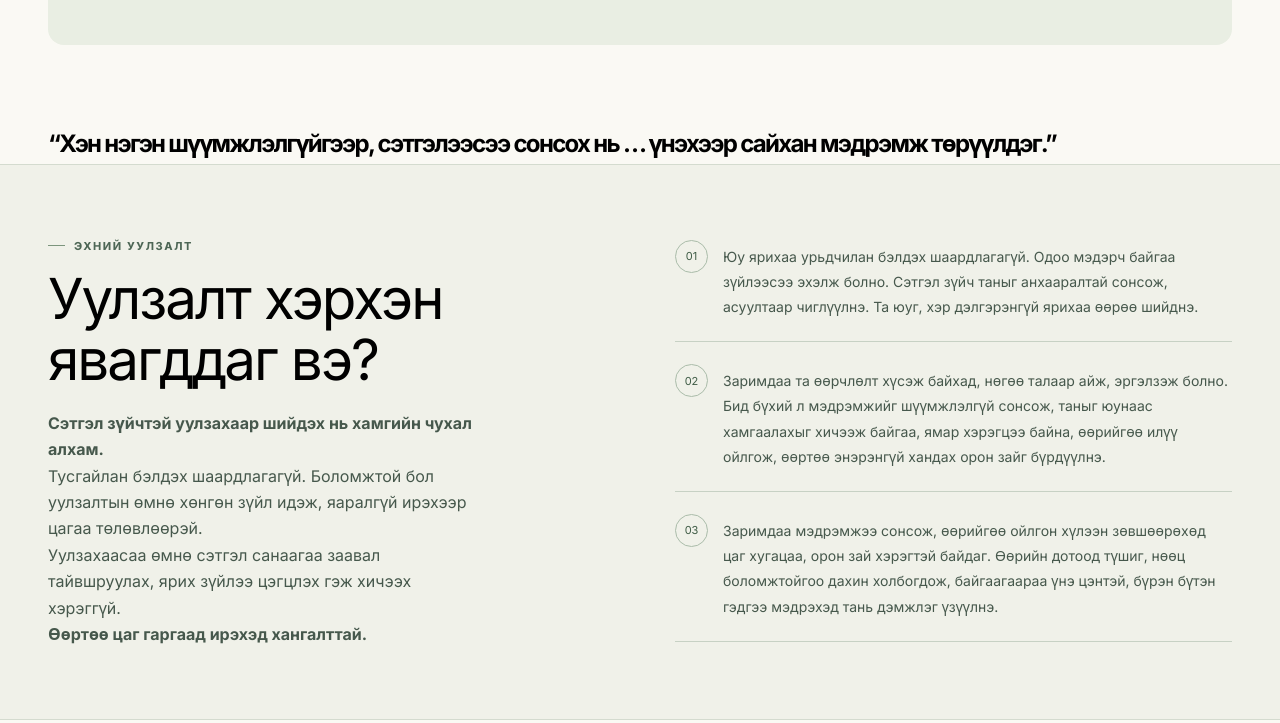
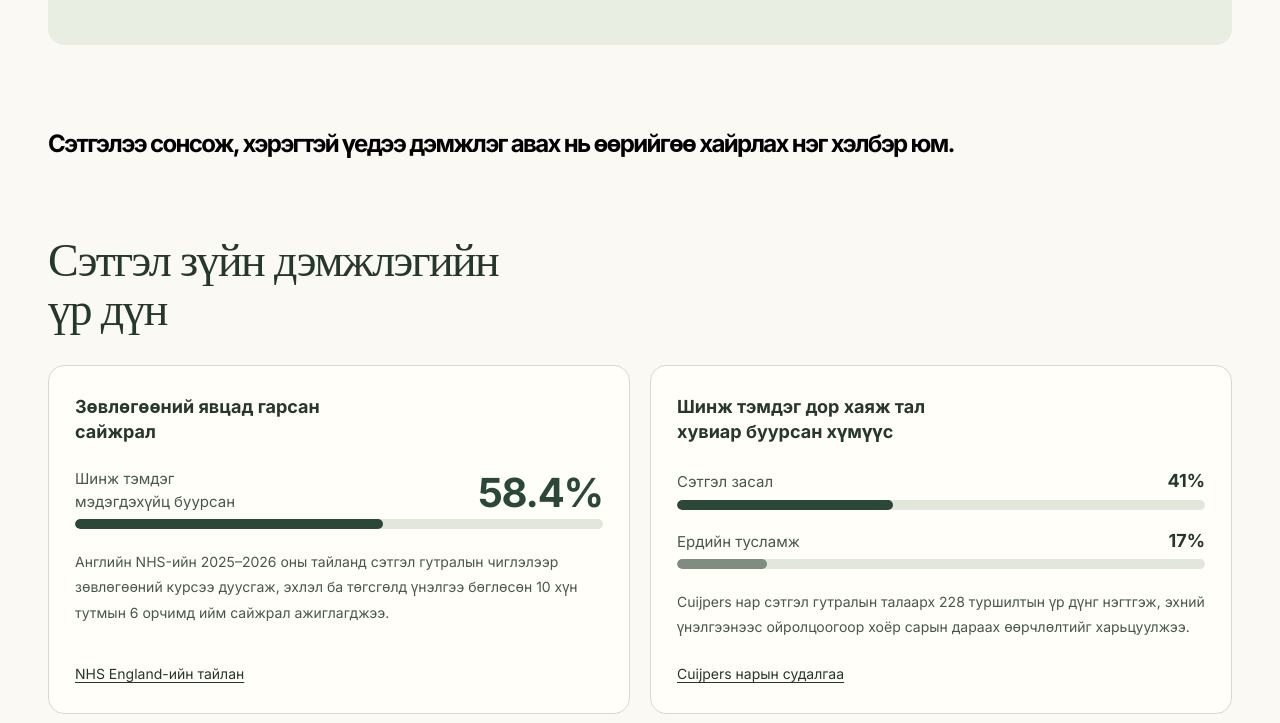
Before and after one commit to odonchimeghm-ux/Web_Energy-center, a plain HTML site: page index.html in a window 1280 px wide. Shown: the part 3497-4220 px from the top of the page. Drawn offline with Linux system fonts and the light colour scheme.

Commit message:
Текстийг бүрэн засварлав

```diff
--- a/index.html
+++ b/index.html
@@ -247,37 +247,40 @@
 
     <!-- Quote -->
     <div class="container">
-      <blockquote class="quote">“Хэн нэгэн шүүмжлэлгүйгээр, сэтгэлээсээ сонсох нь … үнэхээр сайхан мэдрэмж төрүүлдэг.”</blockquote>
+      <blockquote class="quote">Сэтгэлээ сонсож, хэрэгтэй үедээ дэмжлэг авах нь өөрийгөө хайрлах нэг хэлбэр юм.</blockquote>
     </div>
 
-    <!-- First meeting -->
-    <section class="first-meeting" aria-labelledby="first-title">
-      <div class="container first-grid">
-        <div>
-          <p class="eyebrow">ЭХНИЙ УУЛЗАЛТ</p>
-          <h2 id="first-title" class="first-title">Уулзалт хэрхэн<br>явагддаг вэ?</h2>
-          <div class="first-text">
-            <p><strong>Сэтгэл зүйчтэй уулзахаар шийдэх нь хамгийн чухал алхам.</strong></p>
-            <p>Тусгайлан бэлдэх шаардлагагүй. Боломжтой бол уулзалтын өмнө хөнгөн зүйл идэж, яаралгүй ирэхээр цагаа төлөвлөөрэй.</p>
-            <p>Уулзахаасаа өмнө сэтгэл санаагаа заавал тайвшруулах, ярих зүйлээ цэгцлэх гэж хичээх хэрэггүй.</p>
-            <p><strong>Өөртөө цаг гаргаад ирэхэд хангалттай.</strong></p>
+    <!-- Results -->
+    <section class="container results" aria-labelledby="results-title">
+      <h2 id="results-title" class="h2-serif">Сэтгэл зүйн дэмжлэгийн<br>үр дүн</h2>
+
+      <div class="results-grid">
+        <article class="result-card">
+          <h3 class="result-title">Зөвлөгөөний явцад гарсан сайжрал</h3>
+          <div class="result-stat">
+            <span class="result-label">Шинж тэмдэг мэдэгдэхүйц буурсан</span>
+            <strong class="result-big">58.4%</strong>
           </div>
-        </div>
+          <div class="bar" aria-hidden="true"><span style="width: 58.4%"></span></div>
+          <p class="result-text">Английн NHS-ийн 2025–2026 оны тайланд сэтгэл гутралын чиглэлээр зөвлөгөөний курсээ дуусгаж, эхлэл ба төгсгөлд үнэлгээ бөглөсөн 10 хүн тутмын 6 орчимд ийм сайжрал ажиглагджээ.</p>
+          <a class="result-link" href="https://digital.nhs.uk/data-and-information/publications/statistical/nhs-talking-therapies-for-anxiety-and-depression-annual-reports/2025-26" target="_blank" rel="noopener">NHS England-ийн тайлан</a>
+        </article>
 
-        <ol class="steps">
-          <li>
-            <span class="step-num">01</span>
-            <p>Юу ярихаа урьдчилан бэлдэх шаардлагагүй. Одоо мэдэрч байгаа зүйлээсээ эхэлж болно. Сэтгэл зүйч таныг анхааралтай сонсож, асуултаар чиглүүлнэ. Та юуг, хэр дэлгэрэнгүй ярихаа өөрөө шийднэ.</p>
-          </li>
-          <li>
-            <span class="step-num">02</span>
-            <p>Заримдаа та өөрчлөлт хүсэж байхад, нөгөө талаар айж, эргэлзэж болно. Бид бүхий л мэдрэмжийг шүүмжлэлгүй сонсож, таныг юунаас хамгаалахыг хичээж байгаа, ямар хэрэгцээ байна, өөрийгөө илүү ойлгож, өөртөө энэрэнгүй хандах орон зайг бүрдүүлнэ.</p>
-          </li>
-          <li>
-            <span class="step-num">03</span>
-            <p>Заримдаа мэдрэмжээ сонсож, өөрийгөө ойлгон хүлээн зөвшөөрөхөд цаг хугацаа, орон зай хэрэгтэй байдаг. Өөрийн дотоод түшиг, нөөц боломжтойгоо дахин холбогдож, байгаагаараа үнэ цэнтэй, бүрэн бүтэн гэдгээ мэдрэхэд тань дэмжлэг үзүүлнэ.</p>
-          </li>
-        </ol>
+        <article class="result-card">
+          <h3 class="result-title">Шинж тэмдэг дор хаяж тал хувиар буурсан хүмүүс</h3>
+          <div class="result-row">
+            <span class="result-label">Сэтгэл засал</span>
+            <strong>41%</strong>
+          </div>
+          <div class="bar" aria-hidden="true"><span style="width: 41%"></span></div>
+          <div class="result-row">
+            <span class="result-label">Ердийн тусламж</span>
+            <strong>17%</strong>
+          </div>
+          <div class="bar bar-muted" aria-hidden="true"><span style="width: 17%"></span></div>
+          <p class="result-text">Cuijpers нар сэтгэл гутралын талаарх 228 туршилтын үр дүнг нэгтгэж, эхний үнэлгээнээс ойролцоогоор хоёр сарын дараах өөрчлөлтийг харьцуулжээ.</p>
+          <a class="result-link" href="https://pubmed.ncbi.nlm.nih.gov/34107050/" target="_blank" rel="noopener">Cuijpers нарын судалгаа</a>
+        </article>
       </div>
     </section>
 
@@ -292,8 +295,8 @@
         <details class="accordion accordion-faq">
           <summary>Онлайн болон танхимын уулзалт хэрхэн явагдах вэ? <span class="plus" aria-hidden="true">+</span></summary>
           <div class="accordion-body">
-            <p>Та онлайн эсвэл танхимын уулзалтаас өөрт тохирохыг сонгож болно. Цаг тохирохдоо зөвлөгөөний төрөл болон уулзах хэлбэрээ хэлээрэй.</p>
-            <p>Онлайн уулзалтад интернетийн тогтвортой холболттой, бусдад сонсогдохгүй тайван орчноос оролцоорой. Холбогдох сувгийг цаг тохирох үед ярилцана.</p>
+            <p>Та онлайн эсвэл танхимын уулзалтаас өөрт тохирохыг сонгоно.</p>
+            <p>Онлайн уулзалтад интернетийн тогтвортой холболттой, бусдад сонсогдохгүй тайван орчноос оролцоорой. Линкийг цаг баталгаажуулахад, имэйлээр нь илгээнэ.</p>
             <p>Танхимын уулзалт: БЗД, 26-р хороо, Их Монгол хороолол, 905-р байр, 2-р орц, 4 давхар, 60 тоот.</p>
           </div>
         </details>
@@ -311,9 +314,9 @@
           </div>
         </details>
         <details class="accordion accordion-faq">
-          <summary>Өсвөр насны хүүхдэд хэрхэн цаг захиалах вэ? <span class="plus" aria-hidden="true">+</span></summary>
+          <summary>Хүүхдийн зөвлөгөөнд эцэг, эх хамт уулзах хэрэгтэй юу? <span class="plus" aria-hidden="true">+</span></summary>
           <div class="accordion-body">
-            <p><a href="tel:88116562">88116562</a> дугаарт холбогдон цаг тохироорой. Зөвлөгөө эхлэхээс өмнө хүүхэд болон эцэг эх, асран хамгаалагчтай нууцлалын хүрээ, ямар мэдээллийг хэрхэн хуваалцах талаар ярилцана. Хүүхдийн санал, бэлэн байдлыг мөн харгалзан үзнэ.</p>
+            <p>Зөвлөгөө эхлэхээс өмнө хүүхэд болон эцэг эх, асран хамгаалагчтай нууцлалын хүрээ, ямар мэдээллийг хэрхэн хуваалцах талаар ярилцана. Хүүхдийн санал, бэлэн байдлыг мөн харгалзан үзнэ.</p>
           </div>
         </details>
         <details class="accordion accordion-faq">
@@ -328,12 +331,6 @@
           <div class="accordion-body">
             <p>Уулзалтын тоо нь таны хэрэгцээ, зорилго, тулгарч буй асуудлын онцлогоос хамаарна. Зарим тохиолдолд цөөн уулзалтаар тодорхой асуудалд төвлөрч ажиллах боломжтой бол удаан үргэлжилсэн бэрхшээл, давтагддаг хэв маягийг ойлгож өөрчлөхөд илүү хугацаа шаардлагатай байж болно.</p>
             <p>Эхний уулзалтуудаар цаашдын чиглэл, уулзалтын давтамжийг хамтдаа тохирч, явцын дунд ахиц болон хэрэгцээг тань эргэн ярилцана.</p>
-          </div>
-        </details>
-        <details class="accordion accordion-faq">
-          <summary>Зөвлөгөөний төлбөр хэд вэ? <span class="plus" aria-hidden="true">+</span></summary>
-          <div class="accordion-body">
-            <p>Ганцаарчилсан болон өсвөр насныхны зөвлөгөө нэг удаа 150,000₮. Хосын зөвлөгөөнд хоёр хүн хамтдаа оролцох бол 250,000₮.</p>
           </div>
         </details>
         <details class="accordion accordion-faq">
@@ -389,9 +386,9 @@
         <!-- Secondary: free 30-min intro call -->
         <div class="cta-alt">
           <h3 class="cta-alt-title">Эхлээд зөвлөгөөний явцтай танилцахыг хүсвэл</h3>
-          <p>«Таныг сонсъё» бол <strong>30 минутын үнэ төлбөргүй</strong> ганцаарчилсан онлайн уулзалт. Танд юу хэрэгтэй байгааг товч ярилцаж, зөвлөгөө хэрхэн явагддаг талаар асуултад тань хариулна. Цааш үргэлжлүүлэх эсэхээ та өөрөө шийднэ.</p>
+          <p>«Таныг сонсъё» бол <strong>30 минутын үнэ төлбөргүй</strong> ганцаарчилсан онлайн уулзалт. Танд юу хэрэгтэй байгааг товч ярилцаж, зөвлөгөө хэрхэн явагддаг талаар асуултад тань хариулна. Цаашид зөвлөгөө авах эсэхийг та өөрөө шийднэ.</p>
           <a class="btn btn-outline" href="#">
-            «Таныг сонсъё» уулзалтын талаар чатаар асуух
+            «Таныг сонсъё» уулзалтын цаг товлох
             <img src="assets/icons/arrow-light.svg" alt="" width="14" height="14">
           </a>
         </div>
--- a/styles.css
+++ b/styles.css
@@ -608,58 +608,103 @@ strong { font-weight: 700; }
   letter-spacing: -0.07em;
 }
 
-/* First meeting -------------------------------------------- */
-.first-meeting {
-  padding: 72px 0;
-  border-top: 1px solid var(--line);
+/* Results -------------------------------------------------- */
+.results {
+  padding: 72px 0 80px;
   border-bottom: 1px solid var(--line);
-  background: var(--surface-band);
 }
-.first-grid {
+.results .h2-serif { padding-top: 0; }
+
+.results-grid {
   display: grid;
   grid-template-columns: 1fr 1fr;
-  gap: 70px;
-}
-.first-title {
-  padding-top: 13px;
-  color: #000;
-  font-weight: 400;
-  font-size: clamp(38px, 5vw, 56.564px);
-  line-height: 1.08;
-  letter-spacing: -0.035em;
-}
-.first-text {
-  max-width: 440px;
-  padding-top: 20px;
-  font-size: 16px;
-  line-height: 26.4px;
+  gap: 20px;
+  padding-top: 30px;
 }
 
-.steps li {
+.result-card {
   display: flex;
-  align-items: flex-start;
-  gap: 15px;
-  padding: 22px 0;
-  border-bottom: 1px solid var(--line-soft);
+  flex-direction: column;
+  padding: 28px 26px;
+  border: 1px solid var(--line);
+  border-radius: 16px;
+  background: var(--surface-faq);
 }
-.steps li:first-child { padding-top: 3px; }
-.step-num {
-  flex: none;
-  display: grid;
-  place-items: center;
-  width: 33px;
-  height: 33px;
-  border: 1px solid #aabca9;
-  border-radius: 50%;
-  color: #3e5b45;
-  font-size: 11px;
-  line-height: 18.15px;
+
+.result-title {
+  max-width: 300px;
+  padding-bottom: 24px;
+  color: var(--ink);
+  font-size: 18px;
+  font-weight: 700;
+  line-height: 1.4;
 }
-.steps p {
-  padding-top: 4px;
+
+.result-stat {
+  display: flex;
+  align-items: flex-end;
+  justify-content: space-between;
+  gap: 16px;
+}
+.result-stat .result-label { max-width: 190px; }
+.result-big {
+  color: var(--green);
+  font-size: clamp(34px, 4vw, 40px);
+  font-weight: 700;
+  line-height: 1;
+  letter-spacing: -0.03em;
+}
+
+.result-row {
+  display: flex;
+  align-items: baseline;
+  justify-content: space-between;
+  gap: 16px;
+}
+.result-row + .bar + .result-row { margin-top: 18px; }
+.result-row strong {
+  color: var(--ink);
+  font-size: 18px;
+  line-height: 1.4;
+}
+
+.result-label {
+  color: var(--text);
+  font-size: 15px;
+  line-height: 1.5;
+}
+
+.bar {
+  height: 10px;
+  margin-top: 6px;
+  overflow: hidden;
+  border-radius: 999px;
+  background: #e2e7dc;
+}
+.bar span {
+  display: block;
+  height: 100%;
+  border-radius: inherit;
+  background: var(--green);
+}
+.bar-muted span { background: #7f8c80; }
+
+.result-text {
+  padding: 20px 0 22px;
   font-size: 14px;
   line-height: 25.2px;
 }
+
+.result-link {
+  margin-top: auto;
+  align-self: flex-start;
+  color: var(--ink);
+  font-size: 14px;
+  line-height: 23.1px;
+  text-decoration: underline;
+  text-underline-offset: 3px;
+}
+.result-link:hover { color: var(--green); }
 
 /* FAQ ------------------------------------------------------ */
 .faq {
@@ -803,7 +848,7 @@ strong { font-weight: 700; }
 @media (max-width: 900px) {
   .hero,
   .about,
-  .first-grid,
+  .results-grid,
   .faq { grid-template-columns: 1fr; }
 
   .hero { row-gap: 32px; padding-top: 40px; }
@@ -824,8 +869,7 @@ strong { font-weight: 700; }
   .values { padding: 32px 24px; }
   .values-grid { grid-template-columns: 1fr; }
 
-  .first-meeting { padding: 56px 0; }
-  .first-grid { gap: 40px; }
+  .results { padding: 56px 0 64px; }
 
   .faq { gap: 28px; padding: 64px 0; }
 
```
